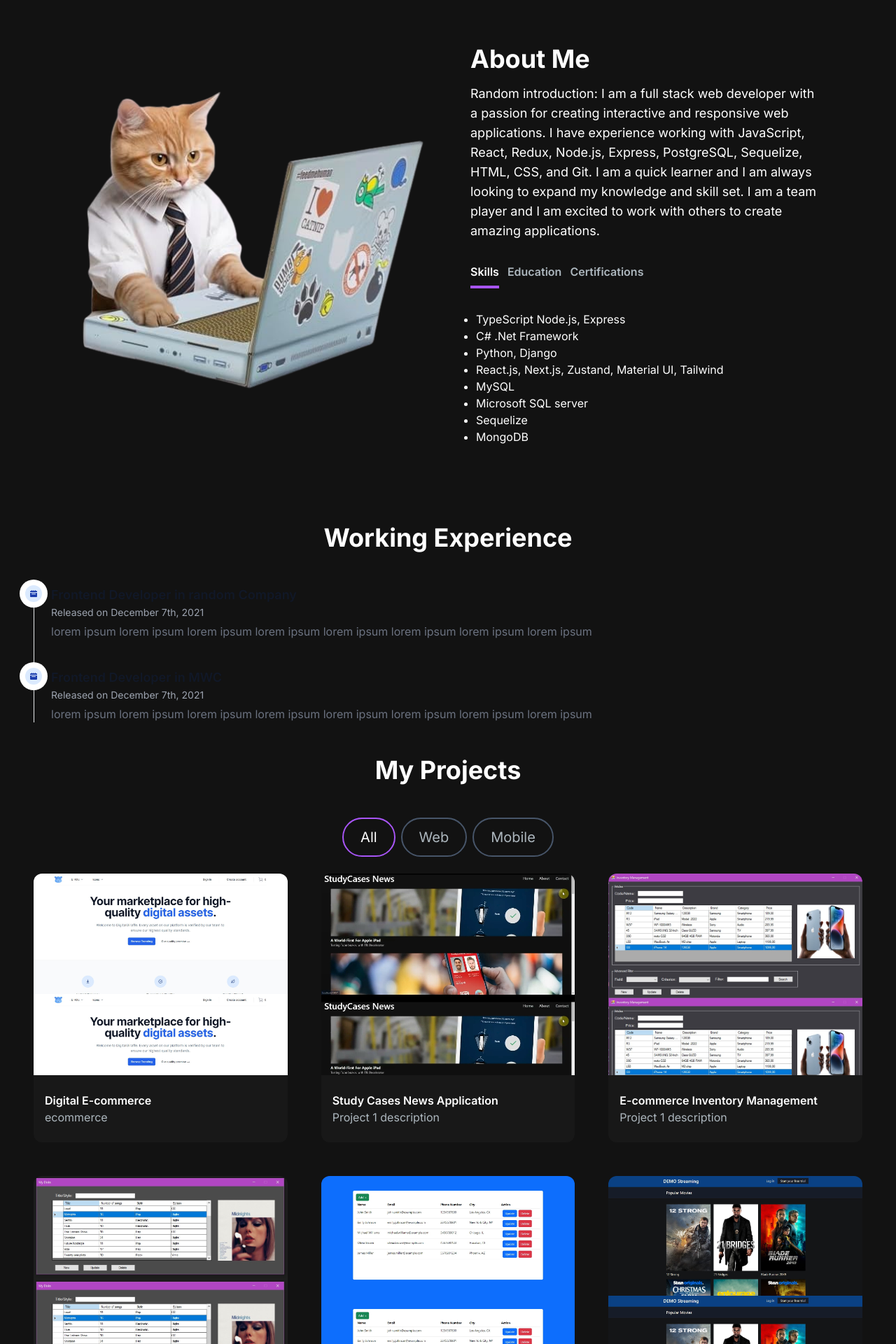
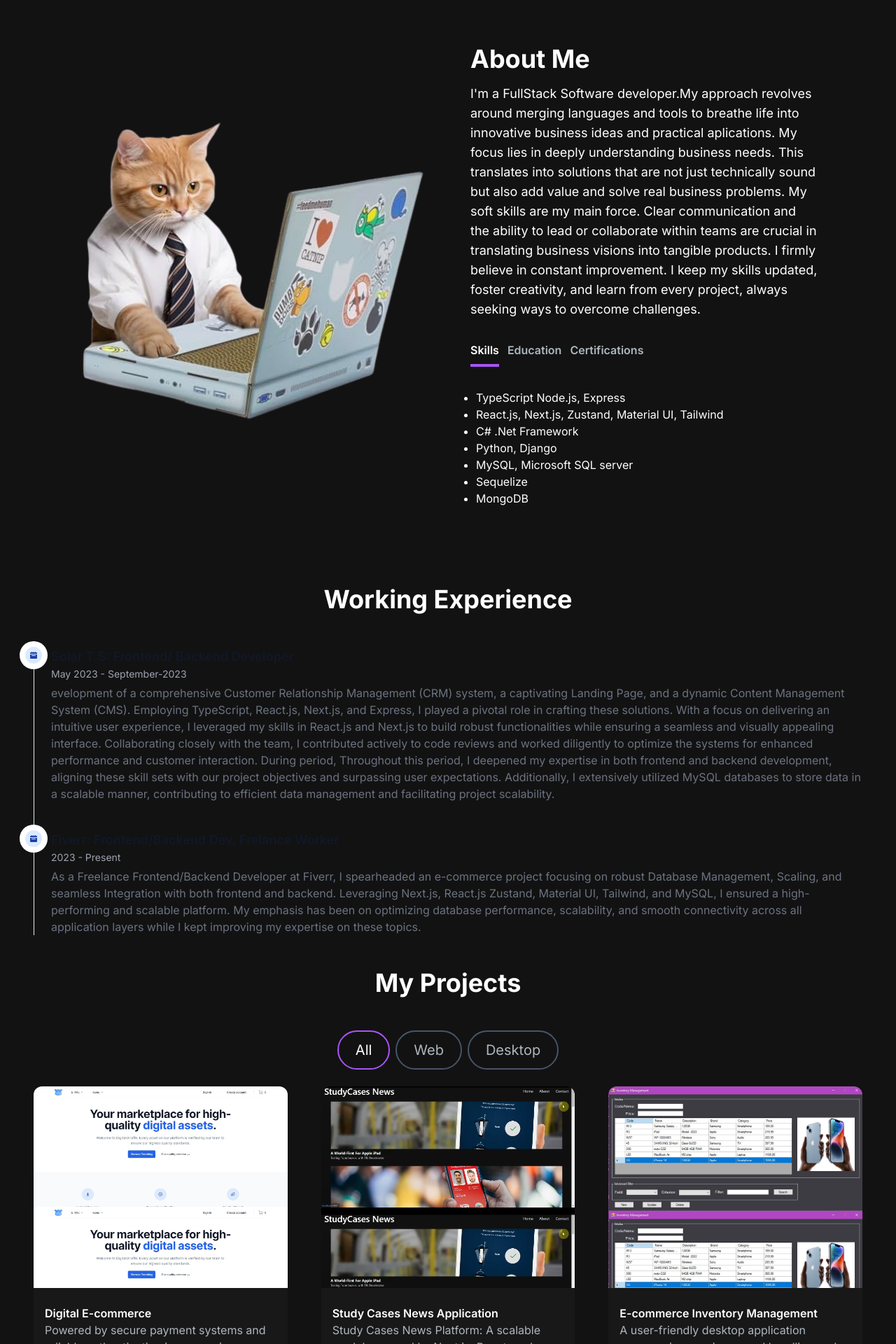
Before and after one commit to juliannParra99/portfolio-next, a Next.js app: page / in a window 1280 px wide. Shown: the part 640-2560 px from the top of the page at 70% size. Built offline with nearby package versions, Linux system fonts and the light colour scheme.

Commit message:
Added: 1.9- Added my info: To project section + hero and section + the first exeperiences at experience section; considerations: improve de Ui to make the information smoother

```diff
--- a/src/components/AboutSection.jsx
+++ b/src/components/AboutSection.jsx
@@ -8,12 +8,9 @@ import TabButton from "./TabButton";
 
 const aboutMeSection = [
   {
-    "aboutMe": `Random introduction: I am a full stack web developer with a passion for creating
-    interactive and responsive web applications. I have experience
-    working with JavaScript, React, Redux, Node.js, Express, PostgreSQL,
-    Sequelize, HTML, CSS, and Git. I am a quick learner and I am always
-    looking to expand my knowledge and skill set. I am a team player and
-    I am excited to work with others to create amazing applications.`
+    "aboutMe": `I'm a FullStack Software developer.My approach revolves around merging languages and tools to breathe life into innovative business ideas and practical aplications. My focus lies in deeply understanding business needs. This translates into solutions that are not just technically sound but also add value and solve real business problems.
+    My soft skills are my main force. Clear communication and the ability to lead or collaborate within teams are crucial in translating business visions into tangible products.
+    I firmly believe in constant improvement. I keep my skills updated, foster creativity, and learn from every project, always seeking ways to overcome challenges. `
   }
 ];
 
@@ -24,11 +21,10 @@ const TAB_DATA = [
     content: (
       <ul className="list-disc pl-2">
         <li>TypeScript Node.js, Express</li>
+        <li>React.js, Next.js, Zustand, Material UI, Tailwind</li>
         <li>C# .Net Framework</li>
         <li>Python, Django</li>
-        <li>React.js, Next.js, Zustand, Material UI, Tailwind</li>
-        <li>MySQL</li>
-        <li>Microsoft SQL server</li>
+        <li>MySQL, Microsoft SQL server</li>
         <li>Sequelize</li>
         <li>MongoDB</li>
       </ul>
@@ -39,7 +35,6 @@ const TAB_DATA = [
     id: "education",
     content: (
       <ul className="list-disc pl-2">
-        <li>Fullstack Academy of Code</li>
         <li>University of Buenos Aires, Bachelor of Psychology </li>
       </ul>
     ),
--- a/src/components/Footer.jsx
+++ b/src/components/Footer.jsx
@@ -4,7 +4,7 @@ const Footer = () => {
     return (
       <footer className="footer border border-t-[#33353F] border-l-transparent border-r-transparent text-white">
         <div className="container p-12 flex justify-between">
-          <span className="text-muted">LOGO</span>
+          <span className="text-muted">-</span>
           <p className="text-slate-700">All right reserved.</p>
         </div>
       </footer>
--- a/src/components/experience-section/Experience.jsx
+++ b/src/components/experience-section/Experience.jsx
@@ -1,24 +1,24 @@
 "use client";
 import Image from "next/image";
 
-const workexperiences =  [
+const workexperiences = [
   {
-    "position": "Frontend Developer",
-    "company": "random Company",
-    "company_link": "https://tumoco.co.jp/",
-    "project": "CMS",
-    "skills": "Reactjs, Material UI, Redux",
-    "period": "May 2023 - Present",
-    "desc": " lorem ipsum lorem ipsum lorem ipsum lorem ipsum lorem ipsum lorem ipsum lorem ipsum lorem ipsum"
+    "position": "Frontend/ Backend Developer",
+    "company": "Solar T.S",
+    "company_link": "",
+    "project": "Customer Relationship Management, Landing Page, Content Management System",
+    "skills": "TypeScript, React.js, Next.js, Express, MySQL",
+    "period": "May 2023 - September-2023",
+    "desc": `evelopment of a comprehensive Customer Relationship Management (CRM) system, a captivating Landing Page, and a dynamic Content Management System (CMS). Employing TypeScript, React.js, Next.js, and Express, I played a pivotal role in crafting these solutions. With a focus on delivering an intuitive user experience, I leveraged my skills in React.js and Next.js to build robust functionalities while ensuring a seamless and visually appealing interface. Collaborating closely with the team, I contributed actively to code reviews and worked diligently to optimize the systems for enhanced performance and customer interaction. During period, Throughout this period, I deepened my expertise in both frontend and backend development, aligning these skill sets with our project objectives and surpassing user expectations. Additionally, I extensively utilized MySQL databases to store data in a scalable manner, contributing to efficient data management and facilitating project scalability.`
   },
   {
-    "position": "Frontend Developer",
-    "company": " MWC ",
-    "company_link": "https://www.nwc.com/",
-    "project": "Ecommerce Project",
-    "skills": "Nextjs, Zustand, Material UI, Tailwind",
-    "period": "Oct 2022 - Jan 2023",
-    "desc": "lorem ipsum lorem ipsum lorem ipsum lorem ipsum lorem ipsum lorem ipsum lorem ipsum lorem ipsum"
+    "position": "Frontend/Backend Dev, Frelance Worker",
+    "company": " Fiverr",
+    "company_link": "",
+    "project": "Ecommerce Project, Database Management, scaling and integration",
+    "skills": "Nextjs, React.js, Zustand, Material UI, Tailwind, MySQL",
+    "period": "2023 - Present",
+    "desc": `As a Freelance Frontend/Backend Developer at Fiverr, I spearheaded an e-commerce project focusing on robust Database Management, Scaling, and seamless Integration with both frontend and backend. Leveraging Next.js, React.js Zustand, Material UI, Tailwind, and MySQL, I ensured a high-performing and scalable platform.  My emphasis has been on optimizing database performance, scalability, and smooth connectivity across all application layers while I kept improving my expertise on these topics.`
   }
 ]
 
@@ -29,7 +29,7 @@ const Experience = () => {
         Working Experience
       </h2>
       <ol class="border-s border-gray-200 dark:border-gray-700">
-        {workexperiences.map((experience, index)=>(
+        {workexperiences.map((experience, index) => (
           <li key={index} class="mb-10 ms-6">
             <span class="absolute flex items-center justify-center w-6 h-6 bg-blue-100 rounded-full -start-3 ring-8 ring-white dark:ring-gray-900 dark:bg-blue-900">
               <svg
@@ -43,10 +43,10 @@ const Experience = () => {
               </svg>
             </span>
             <h3 class="mb-1 text-lg font-semibold text-gray-900 dark:text-white">
-            {experience.position} in {experience.company}
+              {experience.company}: {experience.position}
             </h3>
             <time class="block mb-2 text-sm font-normal leading-none text-gray-400 dark:text-gray-500">
-            Released on December 7th, 2021
+              {experience.period}
             </time>
             <p class="text-base font-normal text-gray-500 dark:text-gray-400">
               {experience.desc}
--- a/src/components/heroSection.tsx
+++ b/src/components/heroSection.tsx
@@ -40,7 +40,7 @@ const HeroSection = () => {
             />
           </h1>
           <p className="text-[#ADB7BE] text-base sm:text-lg mb-6 lg:text-xl">
-            Services and stuff: scalability, business management, architecture. Building experiences and Business.
+            Explore my portfolio to witness how I turn ideas into solutions. I'm ready to collaborate, lead, or integrate within teams to take projects to the next level.
           </p>
           <div>
             <button className="bg-gradient-to-br from-blue-500 via-purple-500 to-red-500 hover:bg-slate-200 text-white px-6 py-3 rounded-full mr-4">
@@ -61,9 +61,9 @@ const HeroSection = () => {
         >
           <div className="rounded-full bg-[#181818] w-[250px] h-[250px] lg:w-[400px] lg:h-[400px] relative">
             <Image
-              src="/images/hero_image.png"
+              src="/images/picture-me-4x4.png"
               alt="hero image"
-              className="absolute transform -translate-x-1/2 -translate-y-1/2 top-1/2 left-1/2"
+              className="rounded-full absolute transform -translate-x-1/2 -translate-y-1/2 top-1/2 left-1/2"
               width={300}
               height={300}
             />
--- a/src/components/project-section/ProjectsSection.jsx
+++ b/src/components/project-section/ProjectsSection.jsx
@@ -8,43 +8,45 @@ import { motion, useInView } from "framer-motion";
 const projectsData = [
   {
     title: "Digital E-commerce",
-    description: "ecommerce",
+    description: `Powered by secure payment systems and reliable authentication is responsive, ensuring an optimal experience across devices. Its versatility makes it adaptable to various niches and business ideas, providing a robust foundation for entrepreneurial ventures.`,
     image: "images/projects-section/digital-ecommerce.png",
     tag: ["All", "Web"],
   },
   {
     title: "Study Cases News Application",
-    description: "Project 1 description",
+    description: `Study Cases News Platform: A scalable model powered by Next.js, React, and Typescript. Unlocking potential expansions into diverse niches, offering curated insights and paving the way for versatile business models`,
     image: "images/projects-section/study-cases.png",
     tag: ["All", "Web"],
   },
   {
     title: "E-commerce Inventory Management",
-    description: "Project 1 description",
+    description: `A user-friendly desktop application empowering precise record handling and error-free inventory control. Seamlessly organize, modify, and swiftly access data. Designed to streamline operations, optimize decision-making, and enhance overall efficiency.`,
+
     image: "images/projects-section/inventory-management.png",
-    tag: ["All", "Web"],
+    tag: ["All", "Desktop"],
   },
   {
     title: "Music Records Management System",
-    description: "Project 1 description",
+    description: "Disk management app in C#. Enables streamlined handling of diverse disk types—unlocking business potentials through efficient data organization and management.",
     image: "images/projects-section/music-records.png",
-    tag: ["All", "Web"],
+    tag: ["All", "Desktop"],
   },
   {
     title: "Students Management System",
-    description: "Project 1 description",
+    description: `Revamped project features robust security for student data management. Seamlessly handles complex tasks like user authentication, data manipulation, and system flexibility. Adaptable for diverse educational niches, offering scalable solutions for varied business models.`,
     image: "images/projects-section/Students_management.png",
     tag: ["All", "Web"],
   },
   {
     title: "Movies and Series Streamin App",
-    description: "Project 1 description",
+    description: `Versatile movie and series catalog web app using Next.js and Typescript, primed for diverse niches and business models. Its adaptable framework and versatile features open doors for varied applications, from entertainment hubs to educational platforms, offering scalable solutions for entrepreneurial ventures.`,
+
     image: "images/projects-section/movies-app-next-js.png",
     tag: ["All", "Web"],
   },
   {
     title: "Criptocurrency Prices Application",
-    description: "Project 1 description",
+    description: ` Utilizes an API for real-time values, showcasing major Cryptocurrency prices. Unlocking potential business opportunities through real-time market insights and cryptocurrency value tracking.`,
     image: "images/projects-section/criptocurrency-prices-api.png",
     tag: ["All", "Web"],
   },
@@ -59,7 +61,7 @@ const ProjectsSection = () => {
   //with whis we will handle the state of our animation
   const ref = useRef(null);
   const isInView = useInView(ref, { once: true });
-//animation
+  //animation
   const cardVariants = {
     initial: { y: 50, opacity: 0 },
     animate: { y: 0, opacity: 1 },
@@ -94,9 +96,9 @@ const ProjectsSection = () => {
           isSelected={tag === "Web"}
         />
         <ProjectTag
-          name="Mobile"
+          name="Desktop"
           onClick={handleTagChange}
-          isSelected={tag == "Mobile"}
+          isSelected={tag == "Desktop"}
         />
       </div>
       <ul className="grid md:grid-cols-3 gap-8 md:gap-12">
```
Also changed, not shown: public/images/picture-me-4x4.png (added). Lines whose indentation alone changed are shown as unchanged.
